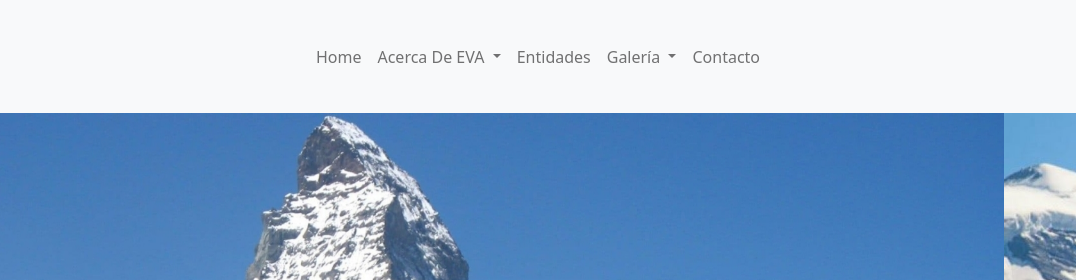
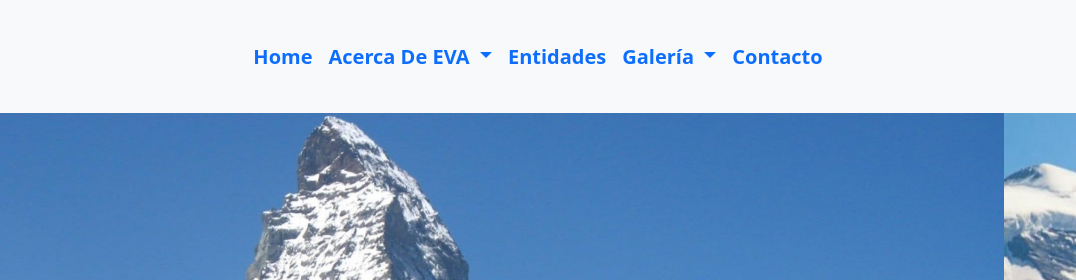
Before and after one commit to miriamGH/ProyectoFinalCoder, a website: page index.html in a window 1280 px wide. Shown: the top 280 px of the page, 204-1280 px from the left. Drawn offline with nearby package versions, Linux system fonts and the light colour scheme.

Commit message:
custom_navbar

```diff
--- a/index.html
+++ b/index.html
@@ -33,7 +33,7 @@
 <header>
 
     <!--Navegacion Bootstrap-->
-    <nav class="navbar navbar-expand-lg navbar-light bg-light">
+    <nav class="navbar navbar-expand-lg color_navbar fw-bold fs-5 bg-light">
         <div class="container-fluid justify-content-center">
 
             <a class="navbar-brand" href="index.html">
@@ -57,7 +57,7 @@
 
 
                 <li class="nav-item dropdown">
-                    <a class="nav-link" href="index.html">Home</a>
+                    <a class="nav-link text-primary" href="index.html">Home</a>
                 </li>
 
 
--- a/scss/style.scss
+++ b/scss/style.scss
@@ -165,3 +165,7 @@ h2 {
 .formatoFooter {
     background-color: nth($colores, 2);
 }
+
+.color_navbar {
+    color: nth($colores,7);
+}
```
Also changed, not shown: css/style.css, scss/base/_colors.scss (line endings or trailing spaces), 1 other file.
